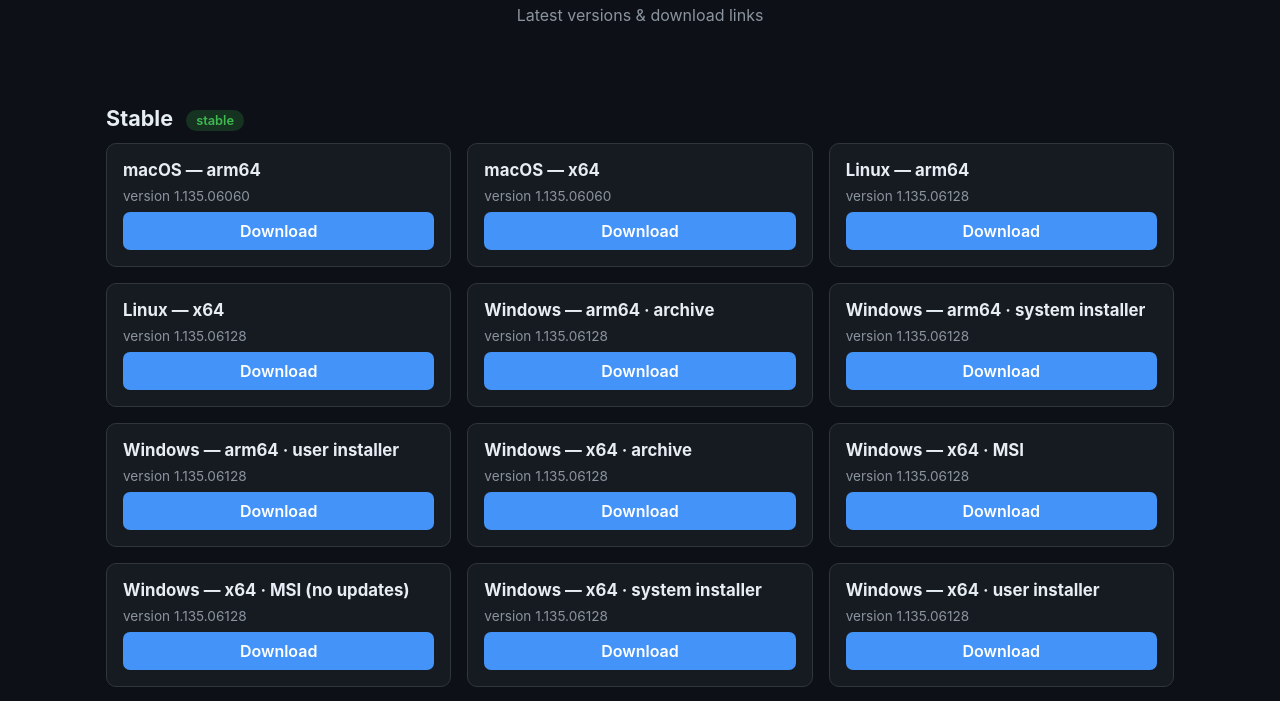
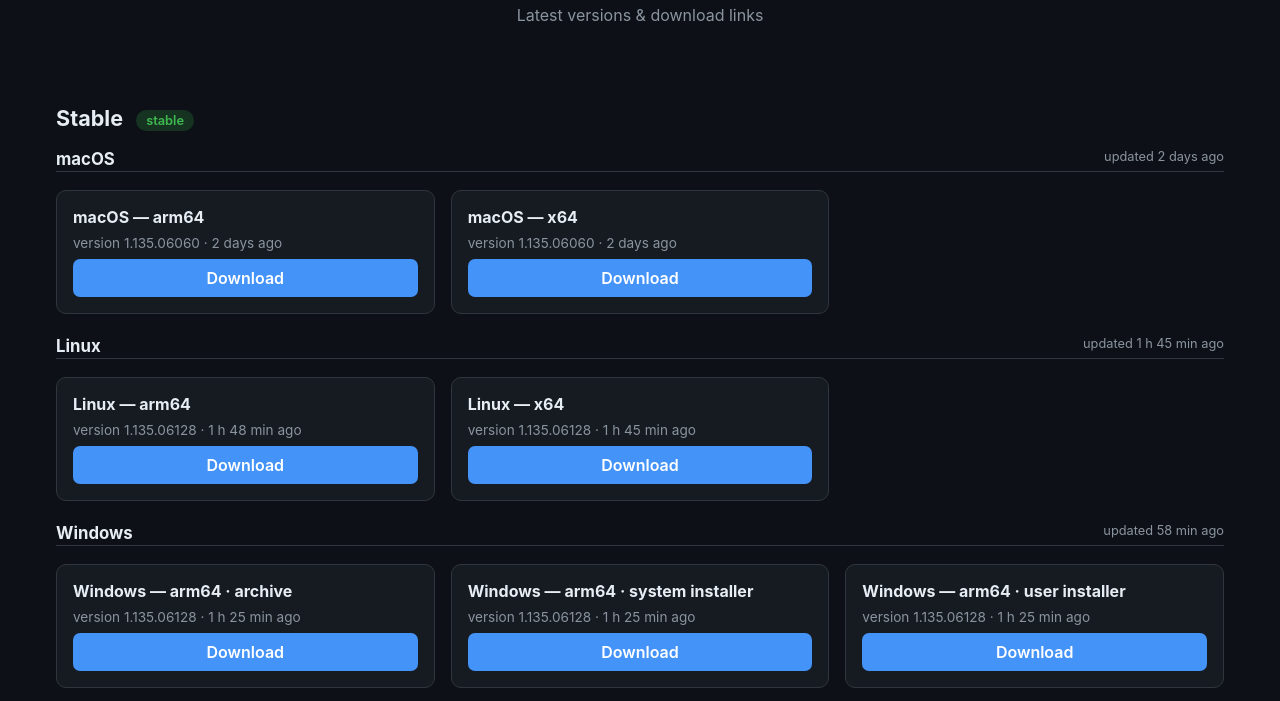
Before and after one commit to mimikkai/versions, a plain HTML site: page index.html in a window 1280 px wide. Shown: the part 90-791 px from the top of the page. Drawn offline with Linux system fonts and the light colour scheme.

Commit message:
3-column OS layout, ago timestamps

```diff
--- a/data/insider.json
+++ b/data/insider.json
@@ -3,90 +3,105 @@
     "path": "insider/darwin/arm64",
     "name": "1.135.06039-insider",
     "productVersion": "1.135.6039.0-insider",
-    "url": "https://github.com/mimikkai/mimikkai-editor-insiders/releases/download/1.135.06039-insider/MimikkAI Editor-darwin-arm64-1.135.06039-insider.zip"
+    "url": "https://github.com/mimikkai/mimikkai-editor-insiders/releases/download/1.135.06039-insider/MimikkAI Editor-darwin-arm64-1.135.06039-insider.zip",
+    "timestamp": "1788903701048"
   },
   {
     "path": "insider/darwin/x64",
     "name": "1.135.06039-insider",
     "productVersion": "1.135.6039.0-insider",
-    "url": "https://github.com/mimikkai/mimikkai-editor-insiders/releases/download/1.135.06039-insider/MimikkAI Editor-darwin-x64-1.135.06039-insider.zip"
+    "url": "https://github.com/mimikkai/mimikkai-editor-insiders/releases/download/1.135.06039-insider/MimikkAI Editor-darwin-x64-1.135.06039-insider.zip",
+    "timestamp": "1788902935646"
   },
   {
     "path": "insider/linux/arm64",
     "name": "1.135.05953-insider",
     "productVersion": "1.135.5953.0-insider",
-    "url": "https://github.com/mimikkai/mimikkai-editor-insiders/releases/download/1.135.05953-insider/MimikkAI Editor-linux-arm64-1.135.05953-insider.tar.gz"
+    "url": "https://github.com/mimikkai/mimikkai-editor-insiders/releases/download/1.135.05953-insider/MimikkAI Editor-linux-arm64-1.135.05953-insider.tar.gz",
+    "timestamp": "1788579978310"
   },
   {
     "path": "insider/linux/loong64",
     "name": "1.135.05953-insider",
     "productVersion": "1.135.5953.0-insider",
-    "url": "https://github.com/mimikkai/mimikkai-editor-insiders/releases/download/1.135.05953-insider/MimikkAI Editor-linux-loong64-1.135.05953-insider.tar.gz"
+    "url": "https://github.com/mimikkai/mimikkai-editor-insiders/releases/download/1.135.05953-insider/MimikkAI Editor-linux-loong64-1.135.05953-insider.tar.gz",
+    "timestamp": "1788573489075"
   },
   {
     "path": "insider/linux/ppc64le",
     "name": "1.135.05953-insider",
     "productVersion": "1.135.5953.0-insider",
-    "url": "https://github.com/mimikkai/mimikkai-editor-insiders/releases/download/1.135.05953-insider/MimikkAI Editor-linux-ppc64le-1.135.05953-insider.tar.gz"
+    "url": "https://github.com/mimikkai/mimikkai-editor-insiders/releases/download/1.135.05953-insider/MimikkAI Editor-linux-ppc64le-1.135.05953-insider.tar.gz",
+    "timestamp": "1788574761295"
   },
   {
     "path": "insider/linux/riscv64",
     "name": "1.135.05953-insider",
     "productVersion": "1.135.5953.0-insider",
-    "url": "https://github.com/mimikkai/mimikkai-editor-insiders/releases/download/1.135.05953-insider/MimikkAI Editor-linux-riscv64-1.135.05953-insider.tar.gz"
+    "url": "https://github.com/mimikkai/mimikkai-editor-insiders/releases/download/1.135.05953-insider/MimikkAI Editor-linux-riscv64-1.135.05953-insider.tar.gz",
+    "timestamp": "1788574393243"
   },
   {
     "path": "insider/linux/x64",
     "name": "1.135.05953-insider",
     "productVersion": "1.135.5953.0-insider",
-    "url": "https://github.com/mimikkai/mimikkai-editor-insiders/releases/download/1.135.05953-insider/MimikkAI Editor-linux-x64-1.135.05953-insider.tar.gz"
+    "url": "https://github.com/mimikkai/mimikkai-editor-insiders/releases/download/1.135.05953-insider/MimikkAI Editor-linux-x64-1.135.05953-insider.tar.gz",
+    "timestamp": "1788573741637"
   },
   {
     "path": "insider/win32/arm64/archive",
     "name": "1.135.06039-insider",
     "productVersion": "1.135.6039.0-insider",
-    "url": "https://github.com/mimikkai/mimikkai-editor-insiders/releases/download/1.135.06039-insider/MimikkAI Editor-win32-arm64-1.135.06039-insider.zip"
+    "url": "https://github.com/mimikkai/mimikkai-editor-insiders/releases/download/1.135.06039-insider/MimikkAI Editor-win32-arm64-1.135.06039-insider.zip",
+    "timestamp": "1788892748069"
   },
   {
     "path": "insider/win32/arm64/system",
     "name": "1.135.06039-insider",
     "productVersion": "1.135.6039.0-insider",
-    "url": "https://github.com/mimikkai/mimikkai-editor-insiders/releases/download/1.135.06039-insider/MimikkAI EditorSetup-arm64-1.135.06039-insider.exe"
+    "url": "https://github.com/mimikkai/mimikkai-editor-insiders/releases/download/1.135.06039-insider/MimikkAI EditorSetup-arm64-1.135.06039-insider.exe",
+    "timestamp": "1788892747568"
   },
   {
     "path": "insider/win32/arm64/user",
     "name": "1.135.06039-insider",
     "productVersion": "1.135.6039.0-insider",
-    "url": "https://github.com/mimikkai/mimikkai-editor-insiders/releases/download/1.135.06039-insider/MimikkAI EditorUserSetup-arm64-1.135.06039-insider.exe"
+    "url": "https://github.com/mimikkai/mimikkai-editor-insiders/releases/download/1.135.06039-insider/MimikkAI EditorUserSetup-arm64-1.135.06039-insider.exe",
+    "timestamp": "1788892747819"
   },
   {
     "path": "insider/win32/x64/archive",
     "name": "1.135.06039-insider",
     "productVersion": "1.135.6039.0-insider",
-    "url": "https://github.com/mimikkai/mimikkai-editor-insiders/releases/download/1.135.06039-insider/MimikkAI Editor-win32-x64-1.135.06039-insider.zip"
+    "url": "https://github.com/mimikkai/mimikkai-editor-insiders/releases/download/1.135.06039-insider/MimikkAI Editor-win32-x64-1.135.06039-insider.zip",
+    "timestamp": "1788894370441"
   },
   {
     "path": "insider/win32/x64/msi",
     "name": "1.135.06039-insider",
     "productVersion": "1.135.6039.0-insider",
-    "url": "https://github.com/mimikkai/mimikkai-editor-insiders/releases/download/1.135.06039-insider/MimikkAI Editor-x64-1.135.06039-insider.msi"
+    "url": "https://github.com/mimikkai/mimikkai-editor-insiders/releases/download/1.135.06039-insider/MimikkAI Editor-x64-1.135.06039-insider.msi",
+    "timestamp": "1788894370660"
   },
   {
     "path": "insider/win32/x64/msi-updates-disabled",
     "name": "1.135.06039-insider",
     "productVersion": "1.135.6039.0-insider",
-    "url": "https://github.com/mimikkai/mimikkai-editor-insiders/releases/download/1.135.06039-insider/MimikkAI Editor-x64-updates-disabled-1.135.06039-insider.msi"
+    "url": "https://github.com/mimikkai/mimikkai-editor-insiders/releases/download/1.135.06039-insider/MimikkAI Editor-x64-updates-disabled-1.135.06039-insider.msi",
+    "timestamp": "1788894370885"
   },
   {
     "path": "insider/win32/x64/system",
     "name": "1.135.06039-insider",
     "productVersion": "1.135.6039.0-insider",
-    "url": "https://github.com/mimikkai/mimikkai-editor-insiders/releases/download/1.135.06039-insider/MimikkAI EditorSetup-x64-1.135.06039-insider.exe"
+    "url": "https://github.com/mimikkai/mimikkai-editor-insiders/releases/download/1.135.06039-insider/MimikkAI EditorSetup-x64-1.135.06039-insider.exe",
+    "timestamp": "1788894369997"
   },
   {
     "path": "insider/win32/x64/user",
     "name": "1.135.06039-insider",
     "productVersion": "1.135.6039.0-insider",
-    "url": "https://github.com/mimikkai/mimikkai-editor-insiders/releases/download/1.135.06039-insider/MimikkAI EditorUserSetup-x64-1.135.06039-insider.exe"
+    "url": "https://github.com/mimikkai/mimikkai-editor-insiders/releases/download/1.135.06039-insider/MimikkAI EditorUserSetup-x64-1.135.06039-insider.exe",
+    "timestamp": "1788894370216"
   }
 ]
--- a/data/stable.json
+++ b/data/stable.json
@@ -3,72 +3,84 @@
     "path": "stable/darwin/arm64",
     "name": "1.135.06060",
     "productVersion": "1.135.6060.0",
-    "url": "https://github.com/mimikkai/mimikkai-editor/releases/download/1.135.06060/MimikkAI Editor-darwin-arm64-1.135.06060.zip"
+    "url": "https://github.com/mimikkai/mimikkai-editor/releases/download/1.135.06060/MimikkAI Editor-darwin-arm64-1.135.06060.zip",
+    "timestamp": "1789023586772"
   },
   {
     "path": "stable/darwin/x64",
     "name": "1.135.06060",
     "productVersion": "1.135.6060.0",
-    "url": "https://github.com/mimikkai/mimikkai-editor/releases/download/1.135.06060/MimikkAI Editor-darwin-x64-1.135.06060.zip"
+    "url": "https://github.com/mimikkai/mimikkai-editor/releases/download/1.135.06060/MimikkAI Editor-darwin-x64-1.135.06060.zip",
+    "timestamp": "1789024109566"
   },
   {
     "path": "stable/linux/arm64",
     "name": "1.135.06128",
     "productVersion": "1.135.6128.0",
-    "url": "https://github.com/mimikkai/mimikkai-editor/releases/download/1.135.06128/MimikkAI Editor-linux-arm64-1.135.06128.tar.gz"
+    "url": "https://github.com/mimikkai/mimikkai-editor/releases/download/1.135.06128/MimikkAI Editor-linux-arm64-1.135.06128.tar.gz",
+    "timestamp": "1789209084968"
   },
   {
     "path": "stable/linux/x64",
     "name": "1.135.06128",
     "productVersion": "1.135.6128.0",
-    "url": "https://github.com/mimikkai/mimikkai-editor/releases/download/1.135.06128/MimikkAI Editor-linux-x64-1.135.06128.tar.gz"
+    "url": "https://github.com/mimikkai/mimikkai-editor/releases/download/1.135.06128/MimikkAI Editor-linux-x64-1.135.06128.tar.gz",
+    "timestamp": "1789209284215"
   },
   {
     "path": "stable/win32/arm64/archive",
     "name": "1.135.06128",
     "productVersion": "1.135.6128.0",
-    "url": "https://github.com/mimikkai/mimikkai-editor/releases/download/1.135.06128/MimikkAI Editor-win32-arm64-1.135.06128.zip"
+    "url": "https://github.com/mimikkai/mimikkai-editor/releases/download/1.135.06128/MimikkAI Editor-win32-arm64-1.135.06128.zip",
+    "timestamp": "1789210458904"
   },
   {
     "path": "stable/win32/arm64/system",
     "name": "1.135.06128",
     "productVersion": "1.135.6128.0",
-    "url": "https://github.com/mimikkai/mimikkai-editor/releases/download/1.135.06128/MimikkAI EditorSetup-arm64-1.135.06128.exe"
+    "url": "https://github.com/mimikkai/mimikkai-editor/releases/download/1.135.06128/MimikkAI EditorSetup-arm64-1.135.06128.exe",
+    "timestamp": "1789210458433"
   },
   {
     "path": "stable/win32/arm64/user",
     "name": "1.135.06128",
     "productVersion": "1.135.6128.0",
-    "url": "https://github.com/mimikkai/mimikkai-editor/releases/download/1.135.06128/MimikkAI EditorUserSetup-arm64-1.135.06128.exe"
+    "url": "https://github.com/mimikkai/mimikkai-editor/releases/download/1.135.06128/MimikkAI EditorUserSetup-arm64-1.135.06128.exe",
+    "timestamp": "1789210458684"
   },
   {
     "path": "stable/win32/x64/archive",
     "name": "1.135.06128",
     "productVersion": "1.135.6128.0",
-    "url": "https://github.com/mimikkai/mimikkai-editor/releases/download/1.135.06128/MimikkAI Editor-win32-x64-1.135.06128.zip"
+    "url": "https://github.com/mimikkai/mimikkai-editor/releases/download/1.135.06128/MimikkAI Editor-win32-x64-1.135.06128.zip",
+    "timestamp": "1789212090878"
   },
   {
     "path": "stable/win32/x64/msi",
     "name": "1.135.06128",
     "productVersion": "1.135.6128.0",
-    "url": "https://github.com/mimikkai/mimikkai-editor/releases/download/1.135.06128/MimikkAI Editor-x64-1.135.06128.msi"
+    "url": "https://github.com/mimikkai/mimikkai-editor/releases/download/1.135.06128/MimikkAI Editor-x64-1.135.06128.msi",
+    "timestamp": "1789212091097"
   },
   {
     "path": "stable/win32/x64/msi-updates-disabled",
     "name": "1.135.06128",
     "productVersion": "1.135.6128.0",
-    "url": "https://github.com/mimikkai/mimikkai-editor/releases/download/1.135.06128/MimikkAI Editor-x64-updates-disabled-1.135.06128.msi"
+    "url": "https://github.com/mimikkai/mimikkai-editor/releases/download/1.135.06128/MimikkAI Editor-x64-updates-disabled-1.135.06128.msi",
+    "timestamp": "1789212091316"
   },
   {
     "path": "stable/win32/x64/system",
     "name": "1.135.06128",
     "productVersion": "1.135.6128.0",
-    "url": "https://github.com/mimikkai/mimikkai-editor/releases/download/1.135.06128/MimikkAI EditorSetup-x64-1.135.06128.exe"
+    "url": "https://github.com/mimikkai/mimikkai-editor/releases/download/1.135.06128/MimikkAI EditorSetup-x64-1.135.06128.exe",
+    "timestamp": "1789212090378"
   },
   {
     "path": "stable/win32/x64/user",
     "name": "1.135.06128",
     "productVersion": "1.135.6128.0",
-    "url": "https://github.com/mimikkai/mimikkai-editor/releases/download/1.135.06128/MimikkAI EditorUserSetup-x64-1.135.06128.exe"
+    "url": "https://github.com/mimikkai/mimikkai-editor/releases/download/1.135.06128/MimikkAI EditorUserSetup-x64-1.135.06128.exe",
+    "timestamp": "1789212090628"
   }
 ]
--- a/index.html
+++ b/index.html
@@ -14,14 +14,21 @@
   header { text-align: center; padding: 48px 16px 24px; }
   header h1 { margin: 0 0 8px; font-size: 2rem; }
   header p { margin: 0; color: var(--muted); }
-  main { max-width: 1100px; margin: 0 auto; padding: 24px 16px 64px; }
+  main { max-width: 1200px; margin: 0 auto; padding: 24px 16px 64px; }
   .channel h2 { font-size: 1.35rem; margin: 32px 0 12px; }
   .channel h2 .tag { font-size: .8rem; font-weight: 600; padding: 3px 10px; border-radius: 999px; margin-left: 8px; vertical-align: middle; }
   .tag.stable { background: rgba(63,185,80,.2); color: var(--green); }
   .tag.insider { background: rgba(171,125,248,.2); color: var(--purple); }
-  .grid { display: grid; grid-template-columns: repeat(auto-fill, minmax(280px, 1fr)); gap: 16px; }
+  .grid { display: grid; grid-template-columns: repeat(3, 1fr); gap: 16px; }
+  @media (max-width: 900px) { .grid { grid-template-columns: repeat(2, 1fr); } }
+  @media (max-width: 600px) { .grid { grid-template-columns: 1fr; } }
+  .colhead { grid-column: span 3; font-size: 1.05rem; font-weight: 700; color: var(--fg);
+    padding: 6px 0 2px; border-bottom: 1px solid var(--border); margin-bottom: 2px; }
+  @media (max-width: 900px) { .colhead { grid-column: span 2; } }
+  @media (max-width: 600px) { .colhead { grid-column: span 1; } }
+  .colhead .updated { float: right; font-weight: 400; font-size: .8rem; color: var(--muted); }
   .card { background: var(--card); border: 1px solid var(--border); border-radius: 10px; padding: 16px; display: flex; flex-direction: column; gap: 8px; }
-  .card .os { font-weight: 700; font-size: 1.05rem; }
+  .card .os { font-weight: 700; font-size: 1rem; }
   .card .meta { color: var(--muted); font-size: .85rem; word-break: break-all; }
   .card a.btn { display: block; text-align: center; background: var(--accent); color: #fff; text-decoration: none; font-weight: 600; padding: 9px 12px; border-radius: 7px; margin-top: auto; }
   .card a.btn:hover { filter: brightness(1.15); }
@@ -46,11 +53,9 @@
 </main>
 <footer>Updated automatically from <code>latest.json</code> metadata &middot; <a id="repo-link" href="#">repo</a></footer>
 <script>
-const repos = { stable: 'https://github.com/mimikkai/mimikkai-editor/releases', insider: 'https://github.com/mimikkai/mimikkai-editor-insiders/releases' };
 document.getElementById('repo-link').href = 'https://github.com/mimikkai/versions';
-function prettyOs(path) {
-  const parts = path.replace(/\\/g, '/').split('/').slice(1)
-    .filter(Boolean);
+
+function prettyOs(parts) {
   const map = { win32: 'Windows', linux: 'Linux', darwin: 'macOS',
     archive: 'archive', system: 'system installer', user: 'user installer',
     msi: 'MSI', 'msi-updates-disabled': 'MSI (no updates)' };
@@ -59,27 +64,79 @@
   return variant ? os + ' — ' + variant : os;
 }
 
-async function load(channel, gridId) {
-  const grid = document.getElementById(gridId);
-  const res = await fetch('data/' + channel + '.json');
-  const entries = await res.json(); // [{path, name, productVersion, url}]
-  entries.sort((a, b) => a.path.localeCompare(b.path));
+function ago(ts) {
+  const s = Math.floor((Date.now() - ts) / 1000);
+  if (s < 60) return 'just now';
+  const m = Math.floor(s / 60);
+  if (m < 60) return m + ' min ago';
+  const h = Math.floor(m / 60);
+  if (h < 24) return h + ' h ' + (m % 60) + ' min ago';
+  const d = Math.floor(h / 24);
+  return d + ' day' + (d > 1 ? 's' : '') + ' ago';
+}
+
+const OS_ORDER = { darwin: 0, linux: 1, win32: 2 };
+
+// Split entries into 3 OS columns; returns null (no header) when an OS is missing.
+function buildColumns(entries) {
+  const byOs = new Map();
   for (const e of entries) {
+    const os = e.path.replace(/\\/g, '/').split('/')[1];
+    if (!byOs.has(os)) byOs.set(os, []);
+    byOs.get(os).push(e);
+  }
+  const osKeys = [...byOs.keys()].sort((a, b) => (OS_ORDER[a] ?? 9) - (OS_ORDER[b] ?? 9));
+  return osKeys.map(os => ({
+    os,
+    label: ({ darwin: 'macOS', linux: 'Linux', win32: 'Windows' })[os] || os,
+    items: byOs.get(os).sort((a, b) => a.path.localeCompare(b.path)),
+  }));
+}
+
+function makeCard(e) {
   const card = document.createElement('div');
   card.className = 'card';
   const os = document.createElement('div');
   os.className = 'os';
-    os.textContent = prettyOs(e.path);
+  os.textContent = prettyOs(e.path.replace(/\\/g, '/').split('/').slice(1));
   const meta = document.createElement('div');
   meta.className = 'meta';
-    meta.textContent = 'version ' + e.name;
+  meta.textContent = 'version ' + e.name + ' · ' + ago(Number(e.timestamp));
   const a = document.createElement('a');
   a.className = 'btn';
   a.href = e.url;
   a.textContent = 'Download';
   card.append(os, meta, a);
-    grid.append(card);
+  return card;
 }
+
+function fillGrid(grid, entries) {
+  grid.innerHTML = '';
+  for (const col of buildColumns(entries)) {
+    const head = document.createElement('div');
+    head.className = 'colhead';
+    const label = document.createElement('span');
+    label.textContent = col.label;
+    const latest = Math.max(...col.items.map(e => Number(e.timestamp)));
+    const upd = document.createElement('span');
+    upd.className = 'updated';
+    upd.textContent = 'updated ' + ago(latest);
+    upd.dataset.ts = latest;
+    head.append(label, upd);
+    grid.append(head);
+    for (const e of col.items) grid.append(makeCard(e));
+  }
+}
+
+function tickAgo() {
+  for (const el of document.querySelectorAll('.updated')) el.textContent = 'updated ' + ago(Number(el.dataset.ts));
+}
+setInterval(tickAgo, 30000);
+
+async function load(channel, gridId) {
+  const res = await fetch('data/' + channel + '.json');
+  const entries = await res.json(); // [{path, name, productVersion, url, timestamp}]
+  fillGrid(document.getElementById(gridId), entries);
 }
 
 Promise.all([load('stable', 'stable-grid'), load('insider', 'insider-grid')]).catch(err => {
```
Lines whose indentation alone changed are shown as unchanged.
